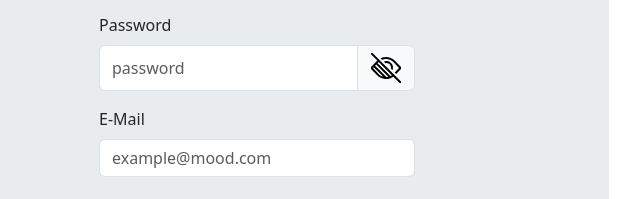
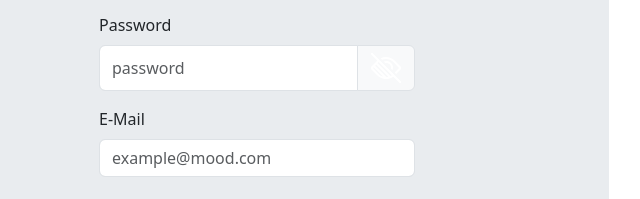
Before and after one commit to KaiserJannis/CSC7084_MoodTracker_Frontend, a plain HTML site: page views/signup.html in a window 1280 px wide. Both pictures are taken after a click on the button 769 px from the left and 469 px from the top of the page. Shown: the part 402-601 px from the top of the page, 383-1023 px from the left. Drawn offline with nearby package versions, Linux system fonts and the light colour scheme.

Commit message:
password visibility

```diff
--- a/views/signup.html
+++ b/views/signup.html
@@ -117,11 +117,13 @@
       var title = "Create your Account";
       var headline2 = "What are your credentials?";
       var button = "Sign up";
-      var icon = "<img src='../assets/low_vision_black.svg'/> "; // icon visible here
+      var icon_black = "<img src='../assets/low_vision_black.svg'/> ";
+      var icon_white = "<img src='../assets/low_vision.svg'/> ";
+
       document.getElementById("signup_title").innerHTML = title;
       document.getElementById("signup_headline2").innerHTML = headline2;
       document.getElementById("signup_button").innerHTML = button;
-      document.getElementById("password_visible_icon").innerHTML = icon;
+      document.getElementById("password_visible_icon").innerHTML = icon_black;
 
       document
         .getElementById("signup_button")
@@ -142,6 +144,15 @@
           x.type = "password";
         }
         console.log("2: " + x.type);
+        var icon_visibility = document.getElementById("password_visible_icon");
+        if (!icon_visibility.classList.contains(".active")) {
+          icon_visibility.classList.add(".active");
+          icon_visibility.innerHTML = icon_white;
+        } else {
+          icon_visibility.classList.remove(".active");
+          icon_visibility.innerHTML = icon_black;
+        }
+        console.log("but: " + icon_visibility.classList);
       }
     </script>
   </body>
```
